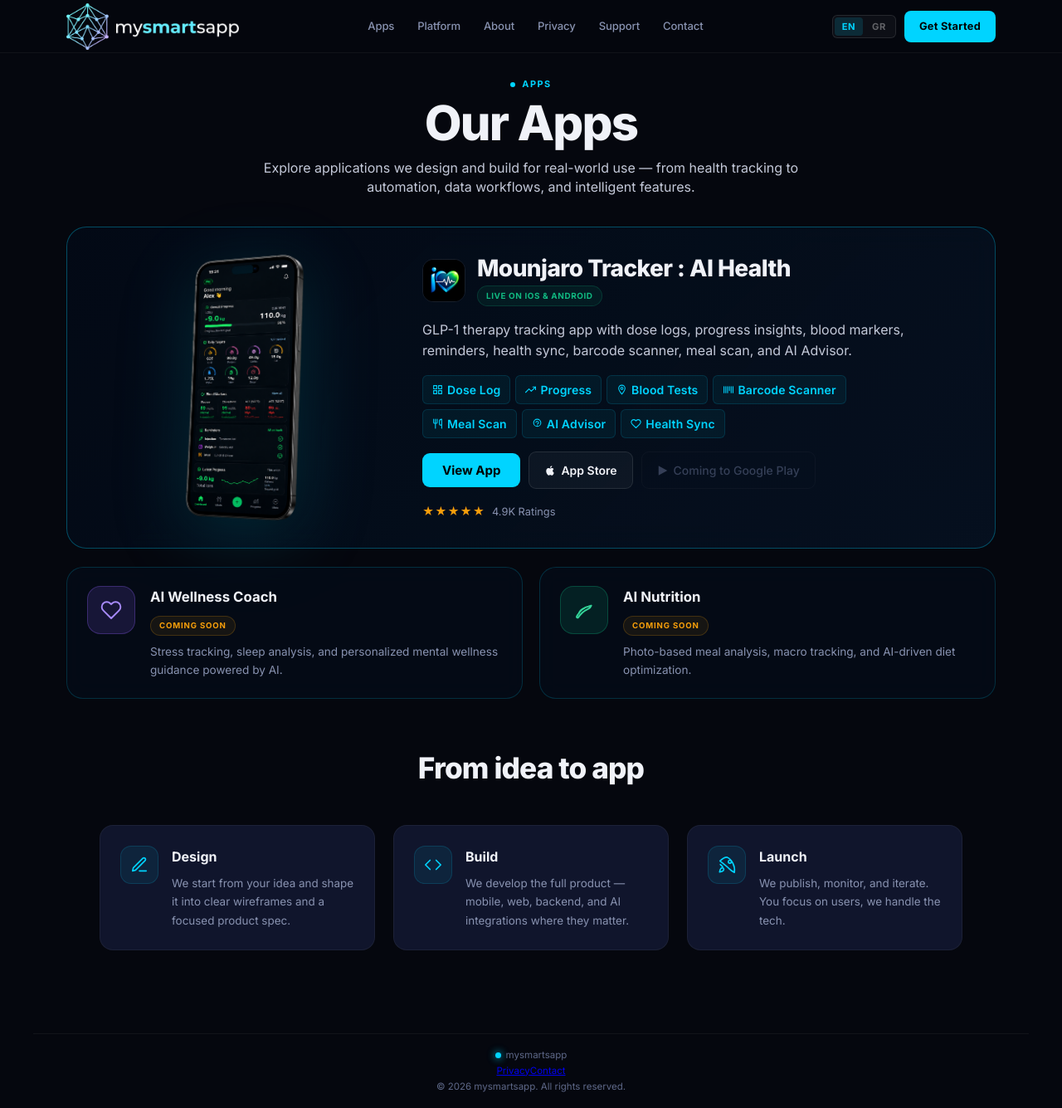
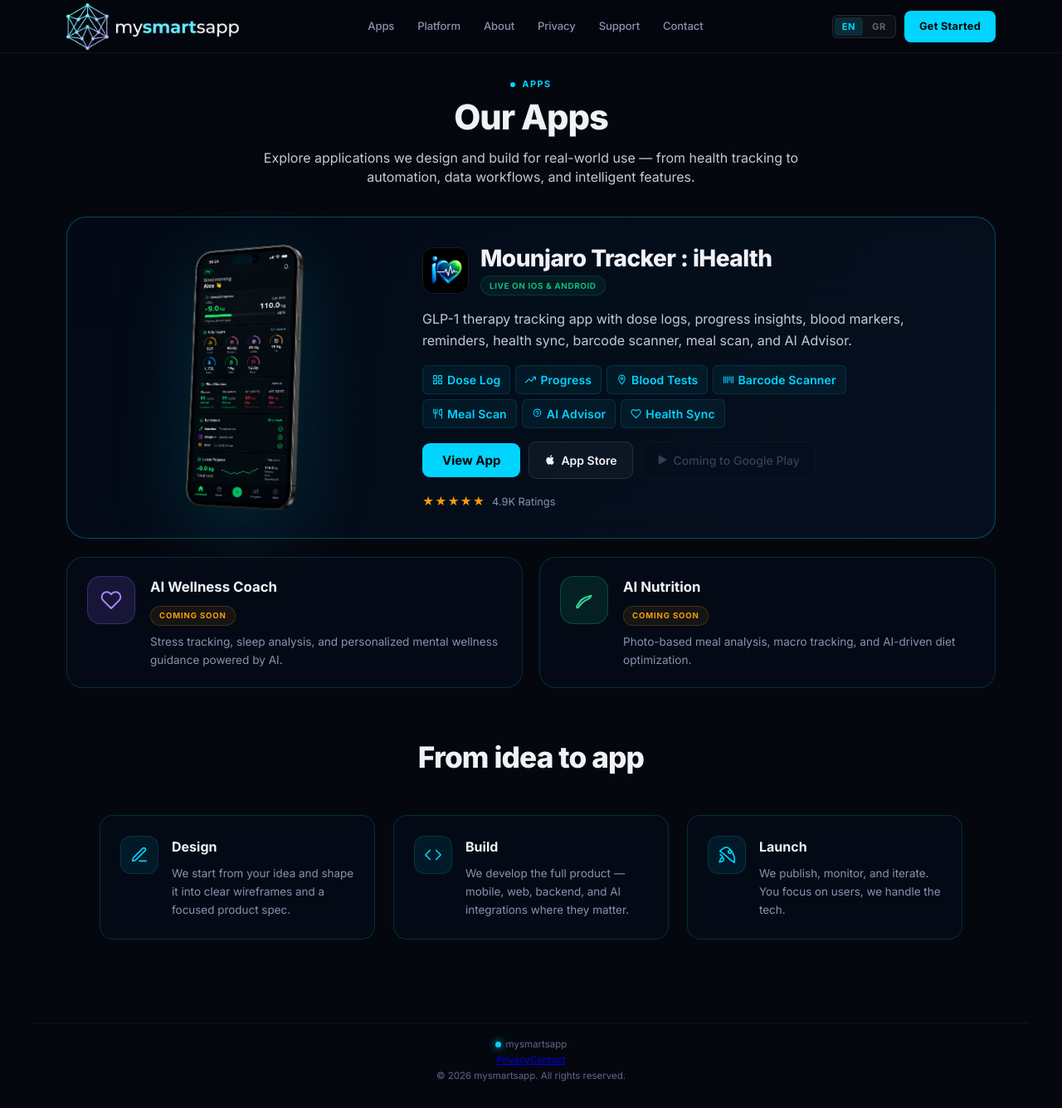
Before and after one commit to Sabbasromania-ai/mysmartapp-site, a React (Vite) app: page /apps in a window 1280 px wide. Shown: the whole page at 83% size. Built offline with nearby package versions, Linux system fonts and the light colour scheme.

Commit message:
fix: heading smaller, glass cards, logo 56px, iHealth title

```diff
--- a/src/index.css
+++ b/src/index.css
@@ -2220,10 +2220,10 @@
 }
 
 .ap-h1 {
-  font-size: clamp(2.5rem, 5vw, 3.625rem);
+  font-size: clamp(1.9rem, 4vw, 2.6rem);
   font-weight: 800;
-  letter-spacing: -0.03em;
-  line-height: 1;
+  letter-spacing: -0.025em;
+  line-height: 1.1;
   color: var(--text);
   margin-bottom: 14px;
 }
@@ -2298,9 +2298,9 @@
 }
 
 .ap-feat-logo {
-  width: 52px;
-  height: 52px;
-  border-radius: 13px;
+  width: 56px;
+  height: 56px;
+  border-radius: 14px;
   object-fit: cover;
   flex-shrink: 0;
   border: 1px solid rgba(255,255,255,0.08);
@@ -2544,15 +2544,16 @@
   display: flex;
   align-items: flex-start;
   gap: 16px;
-  background: var(--card);
-  border: 1px solid var(--border);
+  background: rgba(5, 14, 28, 0.58);
+  border: 1px solid rgba(0, 210, 255, 0.18);
+  backdrop-filter: blur(14px);
   border-radius: 16px;
   padding: 24px;
   transition: border-color 0.25s;
 }
 
 .ap-idea-card:hover {
-  border-color: rgba(0, 212, 255, 0.14);
+  border-color: rgba(0, 212, 255, 0.32);
 }
 
 .ap-idea-icon-wrap {
--- a/src/pages/AppsPage.tsx
+++ b/src/pages/AppsPage.tsx
@@ -100,7 +100,7 @@
               <div className="ap-feat-icon-row">
                 <img src={appLogo} alt="Mounjaro Tracker" className="ap-feat-logo" />
                 <div>
-                  <div className="ap-feat-name">Mounjaro Tracker : AI Health</div>
+                  <div className="ap-feat-name">Mounjaro Tracker : iHealth</div>
                   <span className="ap-feat-live">{t('apps_live_tag')}</span>
                 </div>
               </div>
--- a/src/translations.ts
+++ b/src/translations.ts
@@ -22,7 +22,7 @@
     hero_trust_dev: 'Built by 1 developer',
 
     // Hero app cards
-    app0_name: 'Mounjaro Tracker : AI Health',
+    app0_name: 'Mounjaro Tracker : iHealth',
     app0_tag: 'Live · iOS & Android',
     app0_desc: 'GLP-1 tracking, AI health coach, blood tests & real-time insights.',
     app1_name: 'AI Wellness Coach',
@@ -239,7 +239,7 @@
     hero_trust_dev: 'Από 1 developer',
 
     // Hero app cards
-    app0_name: 'Mounjaro Tracker : AI Health',
+    app0_name: 'Mounjaro Tracker : iHealth',
     app0_tag: 'Διαθέσιμο · iOS & Android',
     app0_desc: 'Παρακολούθηση GLP-1, Σύμβουλος τεχνητής νοημοσύνης υγείας, αιματολογικές εξετάσεις & insights.',
     app1_name: 'AI Wellness Coach',
```
